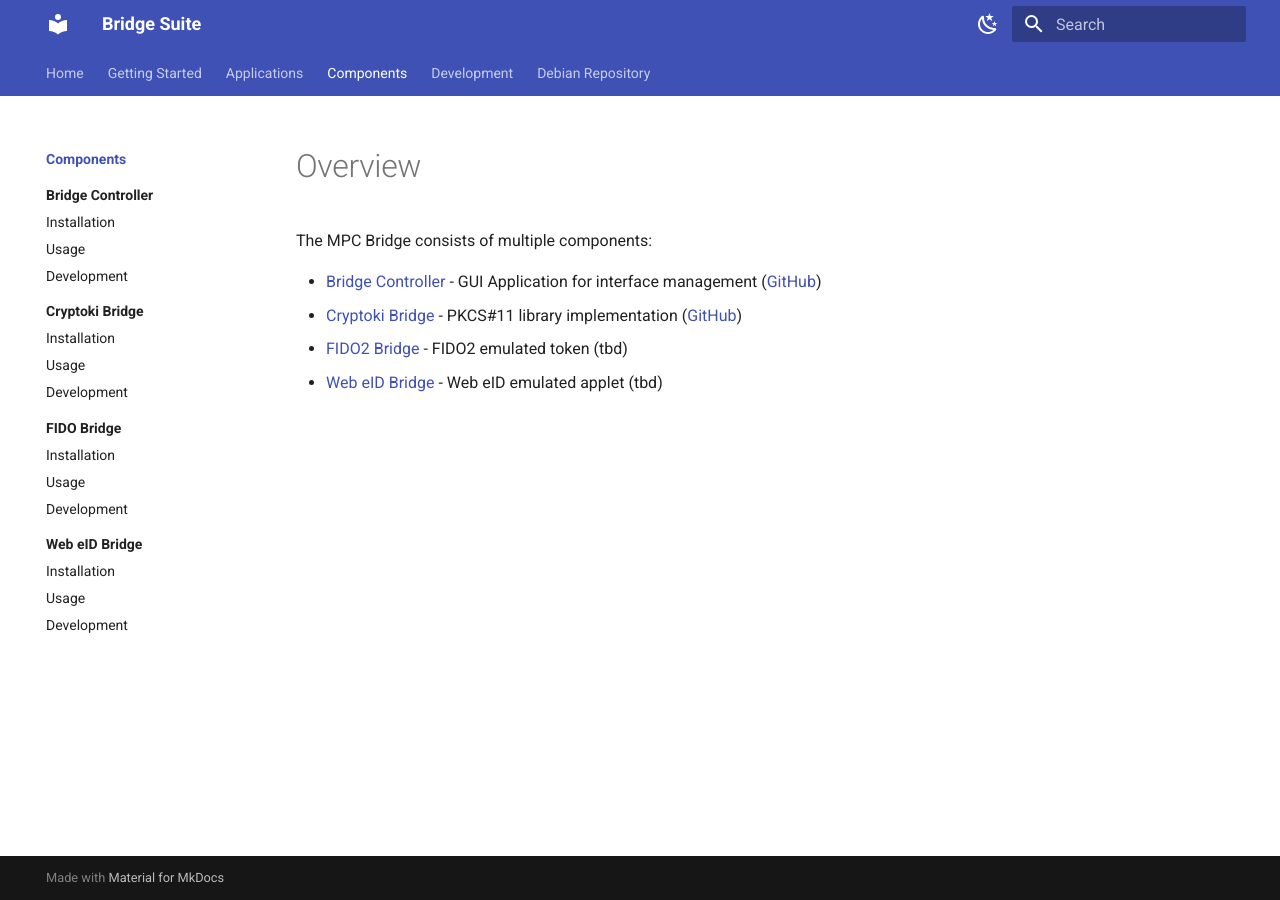
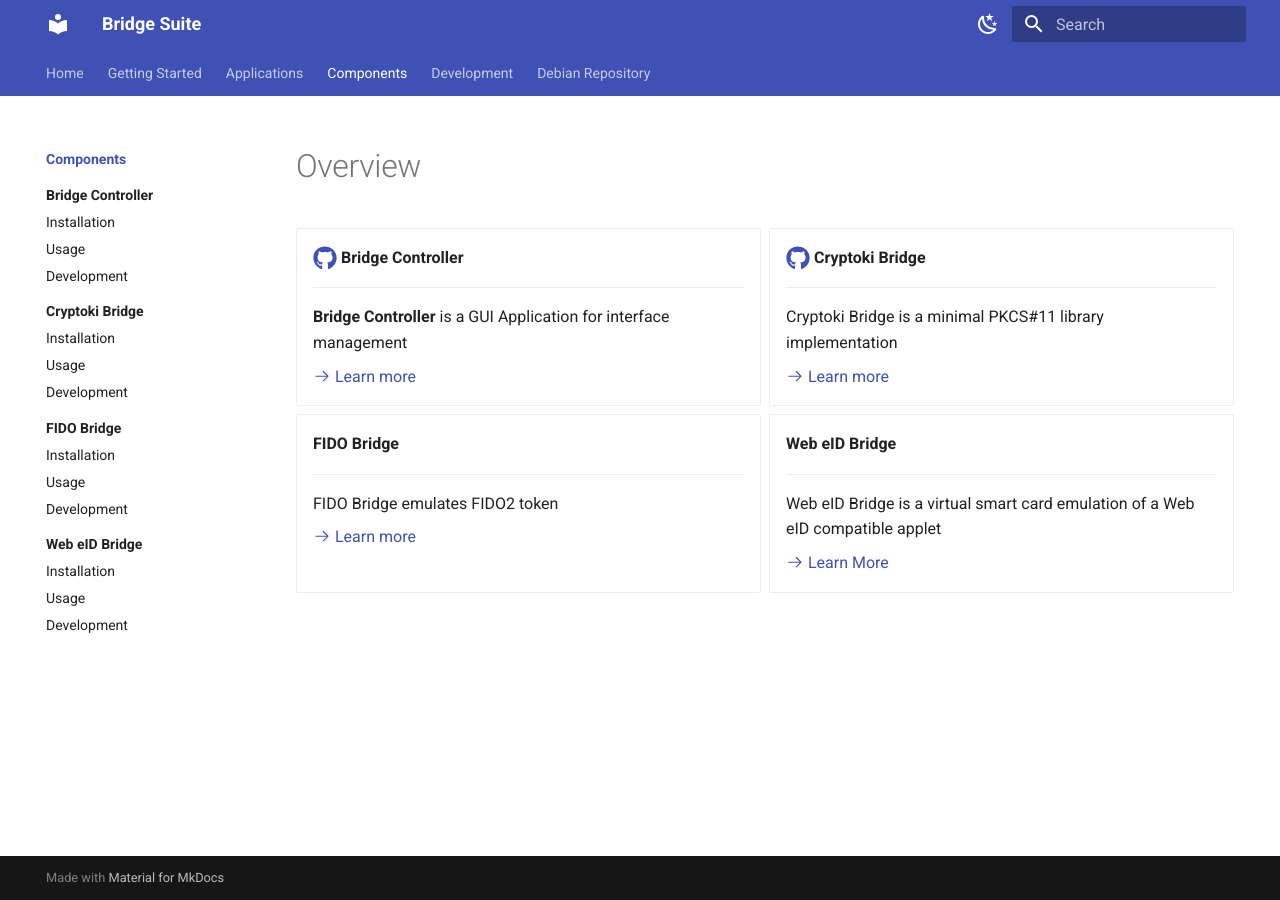
Before and after one commit to KristianMika/bridge-suite, an MkDocs documentation site: the page built from docs/src/components/index.md, in a window 1280 px wide. Built offline with MkDocs 1.6.1 and Material for MkDocs 9.7.7, drawn with Linux system fonts in a browser that asks for light colours.

Commit message:
docs: use a grid for component overview

```diff
--- a/docs/src/components/index.md
+++ b/docs/src/components/index.md
@@ -1,8 +1,37 @@
 # Overview
 
-The MPC Bridge consists of multiple components:
+<div class="grid cards" markdown>
 
-- [Bridge Controller](./bridge-controller/index.md) - GUI Application for interface management ([GitHub](https://github.com/KristianMika/bridge-controller))
-- [Cryptoki Bridge](./cryptoki-bridge/index.md) - PKCS#11 library implementation ([GitHub](https://github.com/KristianMika/cryptoki-bridge))
-- [FIDO2 Bridge](./fido-bridge/index.md) - FIDO2 emulated token (tbd)
-- [Web eID Bridge](./web-eid-bridge/index.md) - Web eID emulated applet (tbd)
+- [:fontawesome-brands-github:{.lg .middle}](https://github.com/KristianMika/bridge-controller) __Bridge Controller__
+
+    ---
+
+    __Bridge Controller__ is a GUI Application for interface management
+
+    [:octicons-arrow-right-24: Learn more](./bridge-controller/index.md)
+
+- [:fontawesome-brands-github:{.lg .middle}](https://github.com/KristianMika/cryptoki-bridge) __Cryptoki Bridge__
+
+    ---
+
+    Cryptoki Bridge is a minimal PKCS#11 library implementation
+
+    [:octicons-arrow-right-24: Learn more](./cryptoki-bridge/index.md)
+
+- __FIDO Bridge__
+
+    ---
+
+    FIDO Bridge emulates FIDO2 token
+
+    [:octicons-arrow-right-24: Learn more](./fido-bridge/index.md)
+
+- __Web eID Bridge__
+
+    ---
+
+    Web eID Bridge is a virtual smart card emulation of a Web eID compatible applet
+
+    [:octicons-arrow-right-24: Learn More](./web-eid-bridge/index.md)
+
+</div>
```
